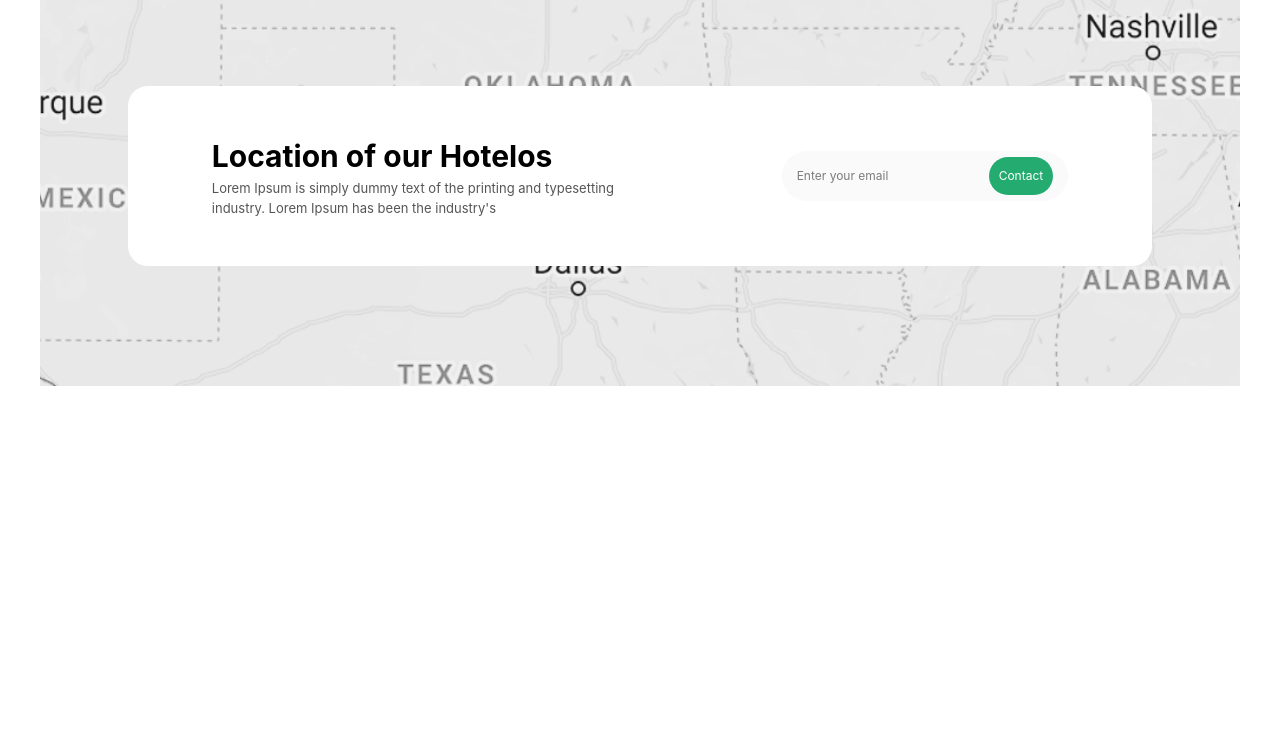
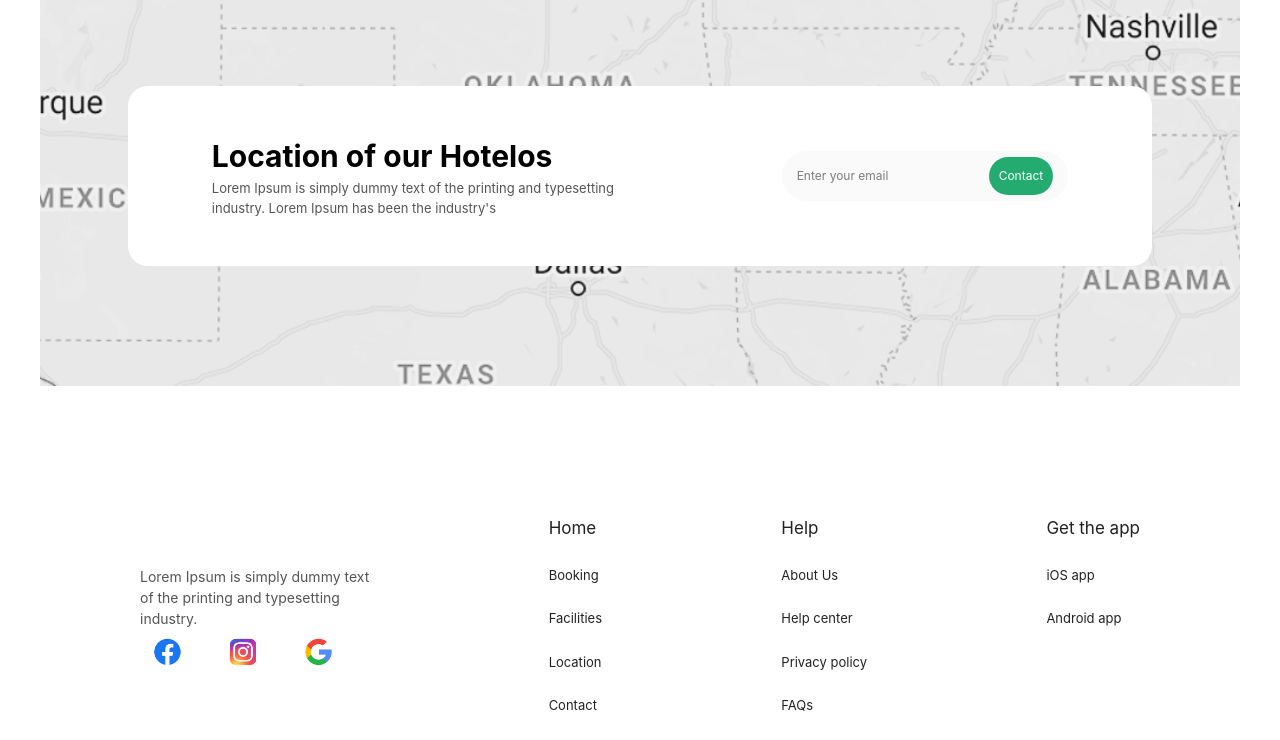
Before and after one commit to gafurovsaidjafar090909-hash/day14, a website: page index.html in a window 1280 px wide. Shown: the part 3267-4007 px from the top of the page. Before the commit the page ends 3653 px from the top, so only its background shows below. Drawn offline with nearby package versions, Linux system fonts and the light colour scheme; files that its build step writes are made by us from their sources.

Commit message:
section7

```diff
--- a/index.html
+++ b/index.html
@@ -255,6 +255,41 @@
 </div>
 
 
+<!-- section7 -->
+
+
+<div class="mt-[250px] flex  max-w-[1000px] m-auto justify-between">
+
+<div class="mt-[50px]">
+    <h1 class="text-[14px] text-[#555555]">Lorem Ipsum is simply dummy text <br> of the printing and typesetting <br> industry.</h1>
+    <img class="w-[200px]" src="./src/img/image.png" alt="">
+</div>
+
+<div>
+    <h1 class="text-[17px] text-[#222222]">Home</h1> <br>
+    <p class="text-[13px] text-[#222222]">Booking</p> <br>
+    <p class="text-[13px] text-[#222222]">Facilities</p> <br>
+    <p class="text-[13px] text-[#222222]">Location</p> <br>
+    <p class="text-[13px] text-[#222222]">Contact</p> <br>
+</div>
+
+<div>
+    <h1 class="text-[17px] text-[#222222]">Help</h1> <br>
+    <p class="text-[13px] text-[#222222]">About Us</p> <br>
+    <p class="text-[13px] text-[#222222]">Help center</p> <br>
+    <p class="text-[13px] text-[#222222]">Privacy policy</p> <br>
+    <p class="text-[13px] text-[#222222]">FAQs</p> <br>
+</div>
+<div>
+    <h1 class="text-[17px] text-[#222222]">Get the app</h1> <br>
+    <p class="text-[13px] text-[#222222]">iOS app</p> <br>
+    <p class="text-[13px] text-[#222222]">Android app</p> <br>
+
+</div>
+
+</div>
+
+
 
 
 
```
Also changed, not shown: src/img/image.png (added).
